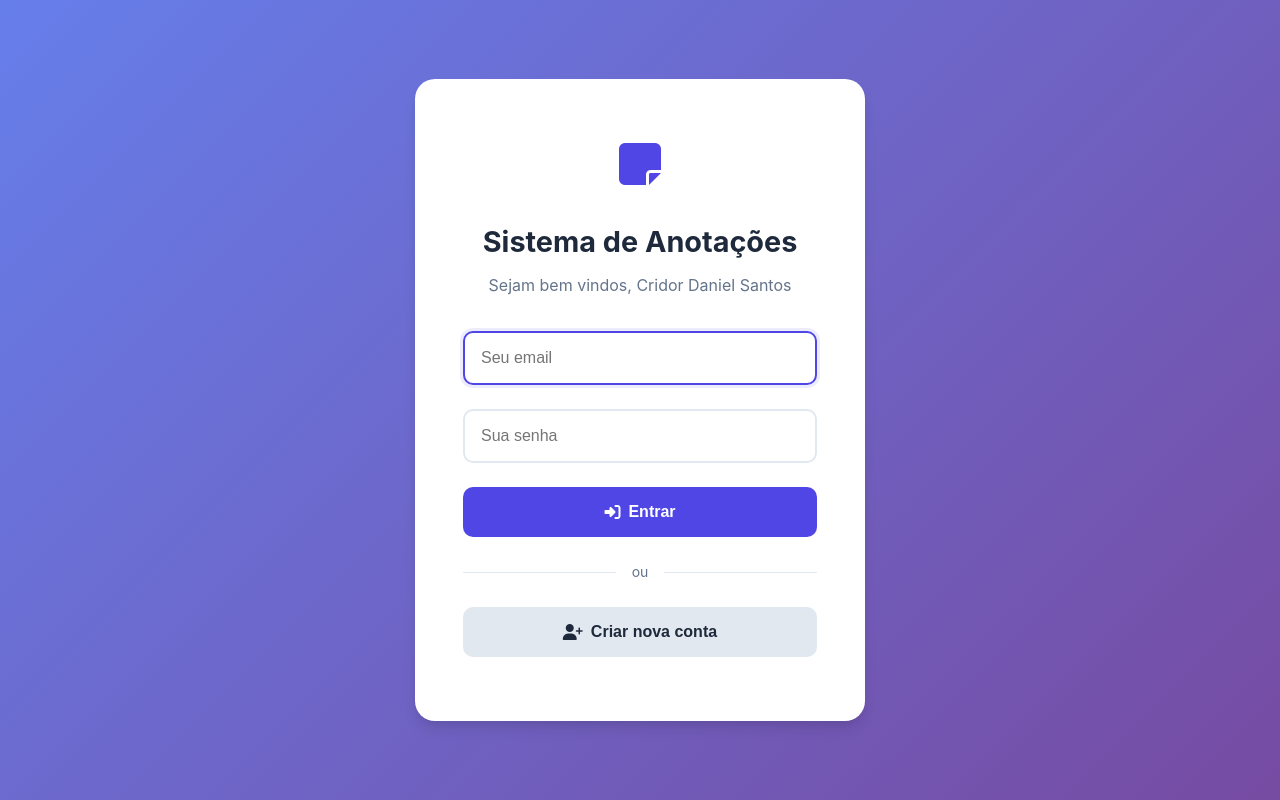
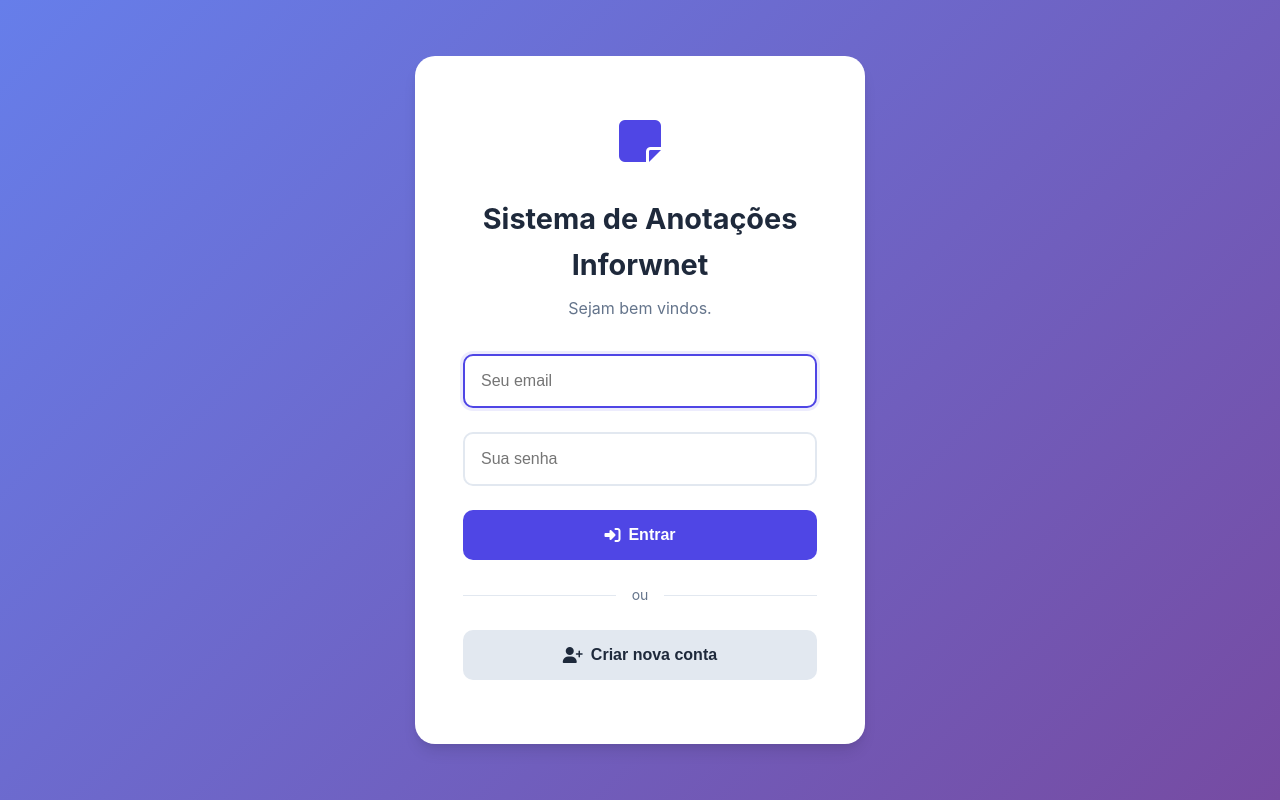
Before and after one commit to danielsantos-dev22/anota-ao-empresa, a plain HTML site: page index.html in a window 1280 px wide. Drawn offline with Linux system fonts and the light colour scheme; no server answers.

Commit message:
Update index.html

```diff
--- a/index.html
+++ b/index.html
@@ -767,8 +767,8 @@
             <div class="login-logo">
                 <i class="fas fa-sticky-note"></i>
             </div>
-            <h1 class="login-title">Sistema de Anotações</h1>
-            <p class="login-subtitle">Sejam bem vindos, Cridor Daniel Santos</p>
+            <h1 class="login-title">Sistema de Anotações Inforwnet</h1>
+            <p class="login-subtitle">Sejam bem vindos.</p>
 
             <form class="login-form">
                 <div class="login-form-group">
@@ -962,6 +962,8 @@
                     Notas públicas são visíveis a todos os usuários. Notas privadas são visíveis apenas ao proprietário.
                     <br>
                     Os lembretes aparecem como notificações do navegador quando permitidas.
+                   <br>
+                   © 2025 Daniel Santos. Criado com dedicação e todos os direitos reservados.
                 </p>
             </footer>
         </div>
```
